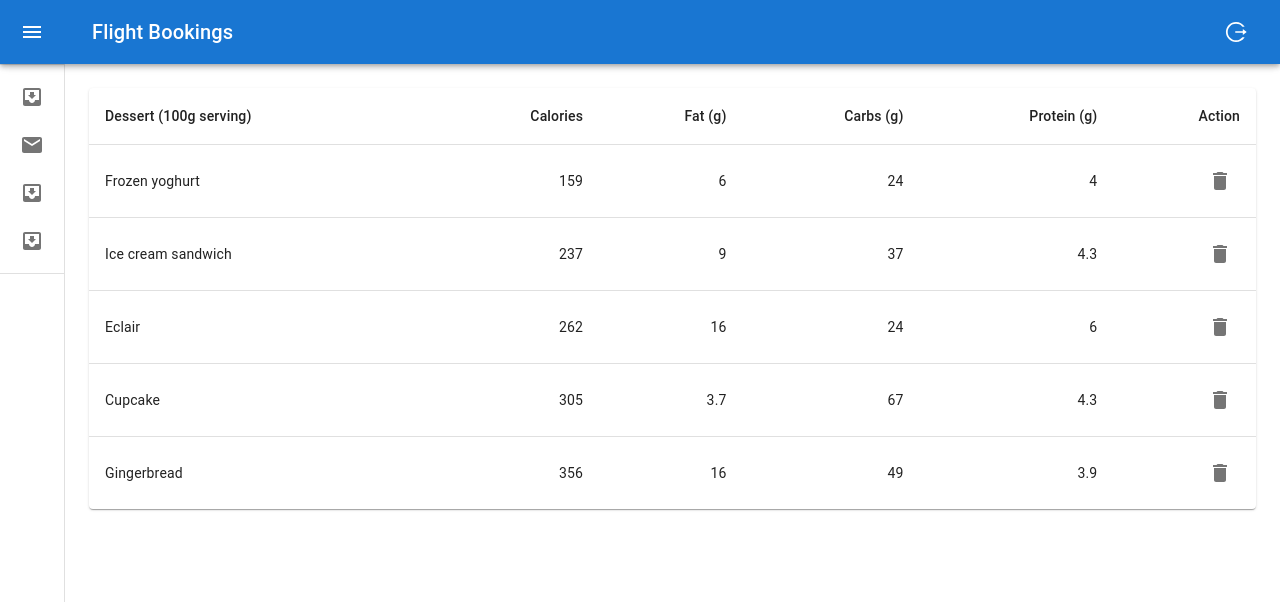
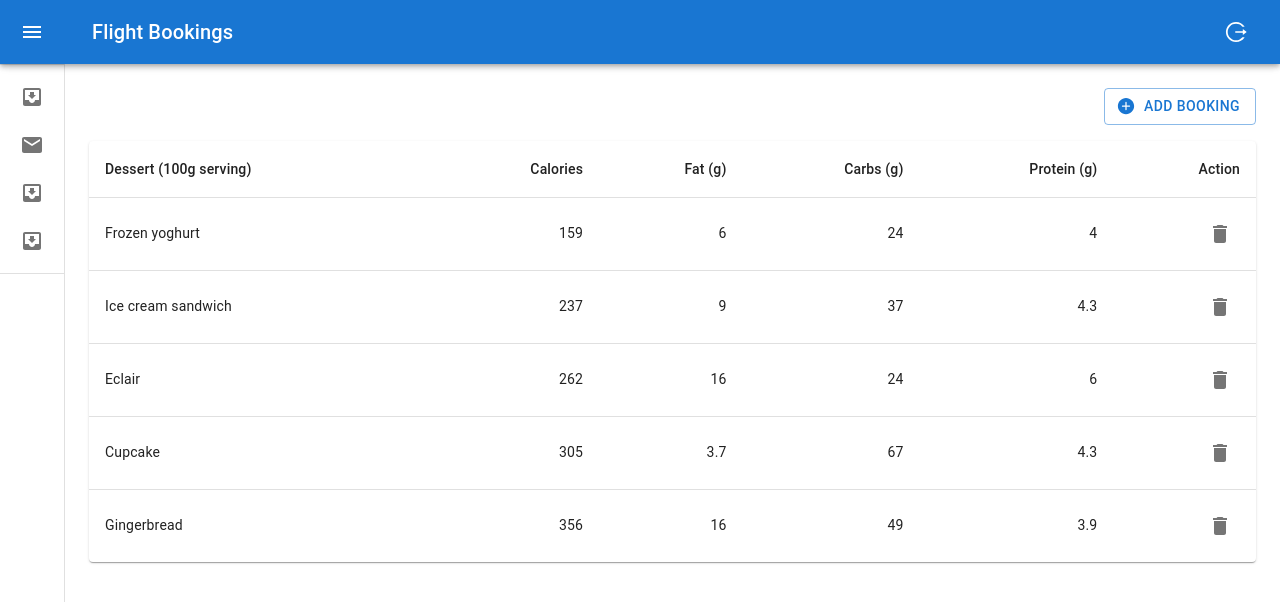
Before and after one commit to arifjahan88/flight-booking, a React (Vite) app in the folder frontend/: page /dashboard/all-bookings in a window 1280 px wide. Shown: the top 602 px of the page. Built offline with nearby package versions, Linux system fonts and the light colour scheme.

Commit message:
feat: added table and form

```diff
--- /dev/null
+++ b/frontend/src/components/common/Button/AddButton.jsx
@@ -0,0 +1,20 @@
+import { IoIosAddCircle } from "react-icons/io";
+import { Button, Stack } from "@mui/material";
+
+const AddButton = ({ label, onclick }) => {
+  return (
+    <Stack
+      direction="row"
+      justifyContent="flex-end"
+      sx={{
+        marginBottom: 2,
+      }}
+    >
+      <Button onClick={onclick} variant="outlined" startIcon={<IoIosAddCircle />}>
+        {label || "Add"}
+      </Button>
+    </Stack>
+  );
+};
+
+export default AddButton;
--- /dev/null
+++ b/frontend/src/components/common/Modal/CommonModal.jsx
@@ -0,0 +1,35 @@
+import Button from "@mui/material/Button";
+import Dialog from "@mui/material/Dialog";
+import DialogActions from "@mui/material/DialogActions";
+import DialogContent from "@mui/material/DialogContent";
+import DialogTitle from "@mui/material/DialogTitle";
+import { useSelector } from "react-redux";
+import { selectModal } from "../../../store/slices/modalSlice";
+import { useEffect, useRef } from "react";
+
+export default function CommonDialog({ children, title, handleClose }) {
+  const { open } = useSelector(selectModal);
+
+  const descriptionElementRef = useRef(null);
+  useEffect(() => {
+    if (open) {
+      const { current: descriptionElement } = descriptionElementRef;
+      if (descriptionElement !== null) {
+        descriptionElement.focus();
+      }
+    }
+  }, [open]);
+
+  return (
+    <>
+      <Dialog open={open} onClose={handleClose} scroll={"paper"}>
+        <DialogTitle id="scroll-dialog-title">{title || "form"}</DialogTitle>
+        <DialogContent dividers={true}>{children}</DialogContent>
+        <DialogActions>
+          <Button onClick={handleClose}>Cancel</Button>
+          <Button onClick={handleClose}>Subscribe</Button>
+        </DialogActions>
+      </Dialog>
+    </>
+  );
+}
--- a/frontend/src/main.jsx
+++ b/frontend/src/main.jsx
@@ -4,11 +4,15 @@ import "./index.css";
 import App from "./App.jsx";
 import { LocalizationProvider } from "@mui/x-date-pickers";
 import { AdapterDayjs } from "@mui/x-date-pickers/AdapterDayjs";
+import { Provider } from "react-redux";
+import { store } from "./store/store.js";
 
 createRoot(document.getElementById("root")).render(
   <StrictMode>
     <LocalizationProvider dateAdapter={AdapterDayjs}>
-      <App />
+      <Provider store={store}>
+        <App />
+      </Provider>
     </LocalizationProvider>
   </StrictMode>
 );
--- a/frontend/src/pages/Dashboard/AllBookings.jsx
+++ b/frontend/src/pages/Dashboard/AllBookings.jsx
@@ -1,9 +1,27 @@
+import { useDispatch } from "react-redux";
+import AddButton from "../../components/common/Button/AddButton";
 import CommonTable from "../../components/common/CommonTable/CommonTable";
+import { handleModal } from "../../store/slices/modalSlice";
+import CommonDialog from "../../components/common/Modal/CommonModal";
 
 const AllBookings = () => {
+  const dispatch = useDispatch();
   return (
     <>
+      <AddButton
+        label="Add Booking"
+        onclick={() => {
+          dispatch(handleModal({ open: true }));
+          console.log("Add Booking");
+        }}
+      />
       <CommonTable />
+      <CommonDialog
+        title="Add Bookings"
+        handleClose={() => {
+          dispatch(handleModal({ open: false }));
+        }}
+      />
     </>
   );
 };
--- /dev/null
+++ b/frontend/src/store/slices/modalSlice.js
@@ -0,0 +1,22 @@
+import { createSlice } from "@reduxjs/toolkit";
+
+const initialState = {
+  modalData: {},
+};
+
+const modalSlice = createSlice({
+  name: "modal",
+  initialState,
+  reducers: {
+    handleModal: (state, action) => {
+      state.modalData = action.payload;
+    },
+  },
+});
+
+export const { handleModal } = modalSlice.actions;
+
+// Corrected Selector
+export const selectModal = (state) => state.modal.modalData;
+
+export default modalSlice.reducer;
--- /dev/null
+++ b/frontend/src/store/store.js
@@ -0,0 +1,8 @@
+import { configureStore } from "@reduxjs/toolkit";
+import modalReducer from "./slices/modalSlice";
+
+export const store = configureStore({
+  reducer: {
+    modal: modalReducer,
+  },
+});
```
